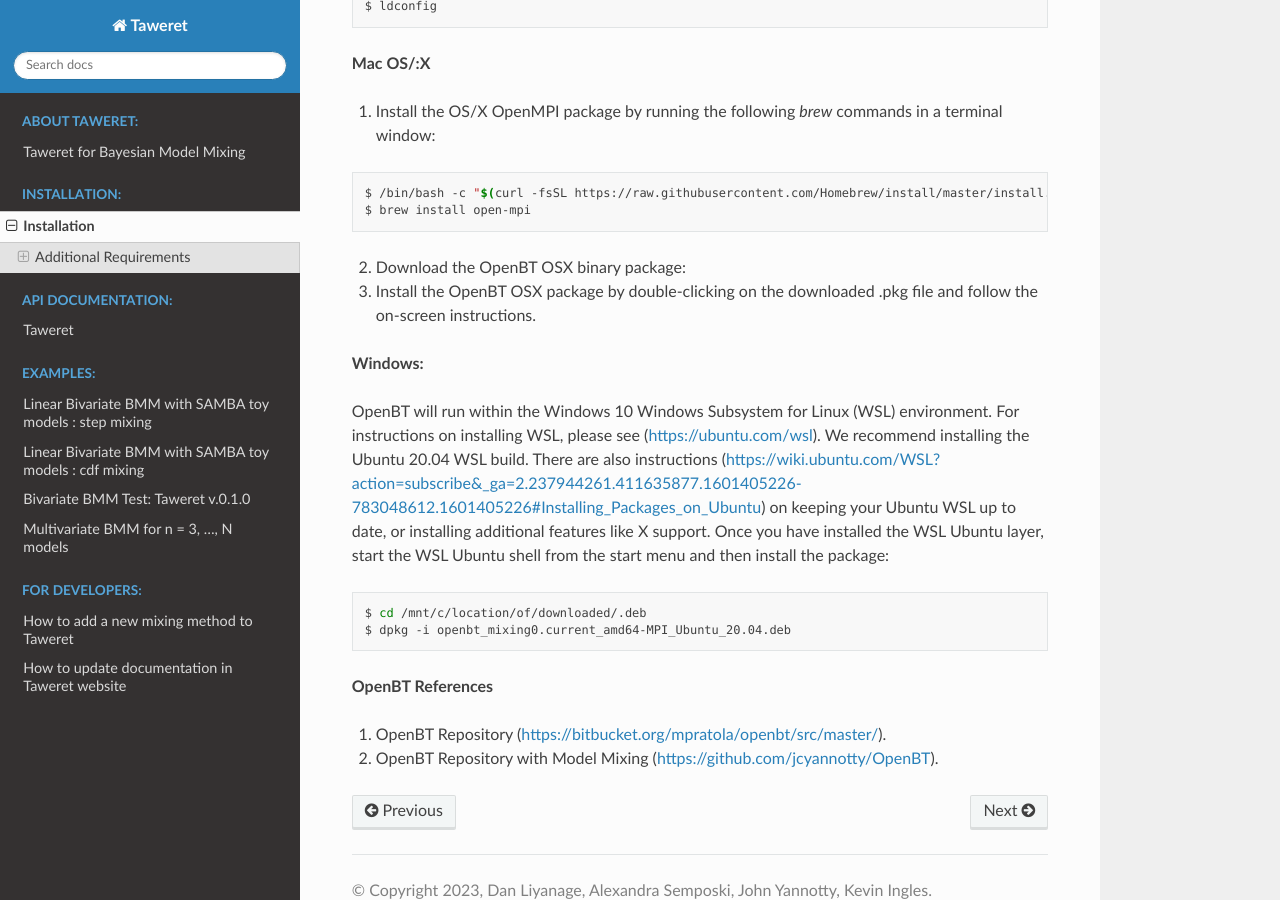
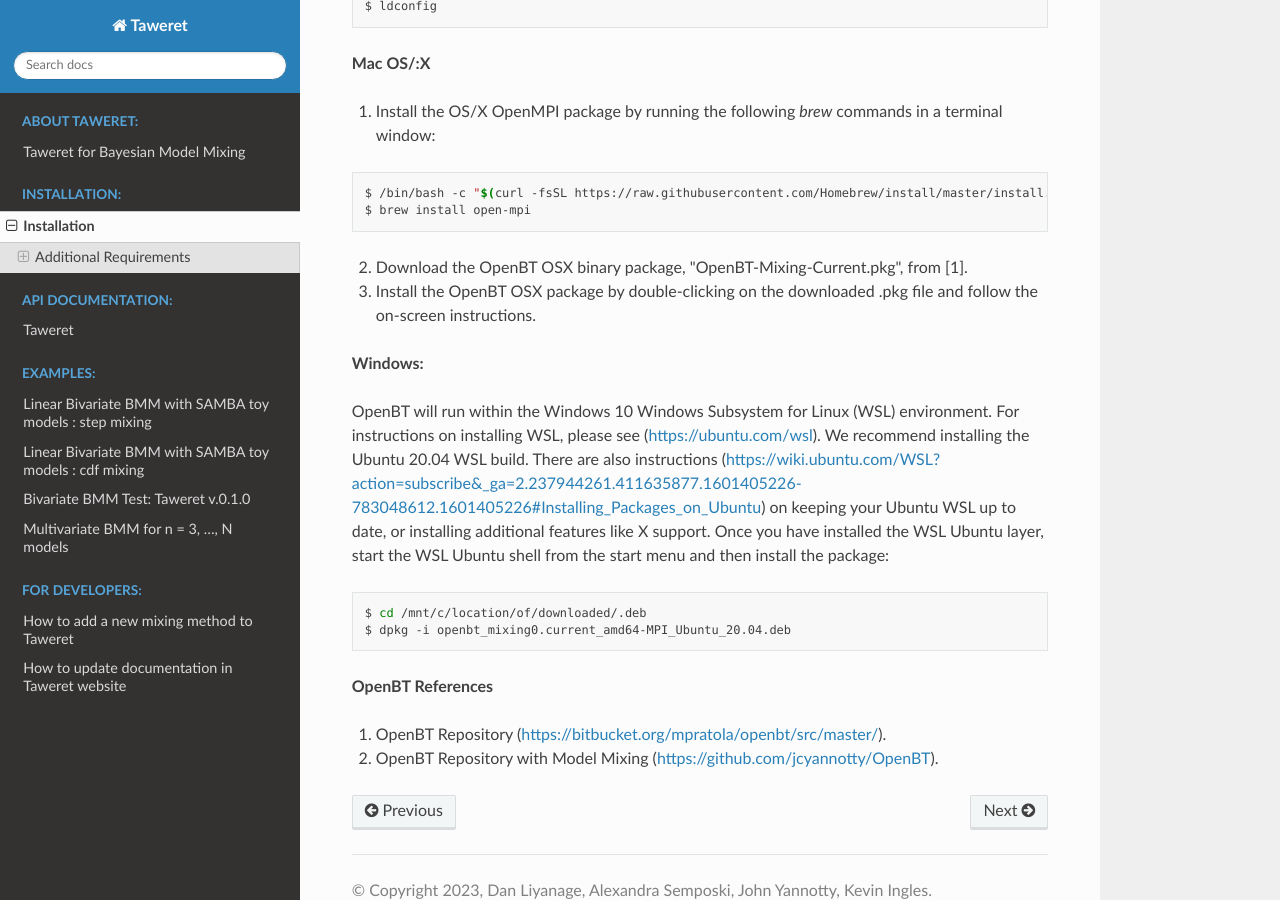
Before and after one commit to bandframework/Taweret, a Sphinx documentation site: the page built from docs/source/installation.rst, in a window 1280 px wide and 900 px high, scrolled down 1335 px. Built offline with Sphinx 7.4.7 and the Read the Docs theme 2.0.0, drawn with Linux system fonts in a browser that asks for light colours; pages that are not in the unit, such as notebooks, are missing from menus.

Commit message:
Update trees portion of installation.rst

```diff
--- a/docs/source/installation.rst
+++ b/docs/source/installation.rst
@@ -75,7 +75,7 @@
     $ /bin/bash -c "$(curl -fsSL https://raw.githubusercontent.com/Homebrew/install/master/install.sh)"
     $ brew install open-mpi
 
-2. Download the OpenBT OSX binary package:
+2. Download the OpenBT OSX binary package, "OpenBT-Mixing-Current.pkg", from [1].
 
 3. Install the OpenBT OSX package by double-clicking on the downloaded .pkg file and follow the on-screen instructions.
 
```
